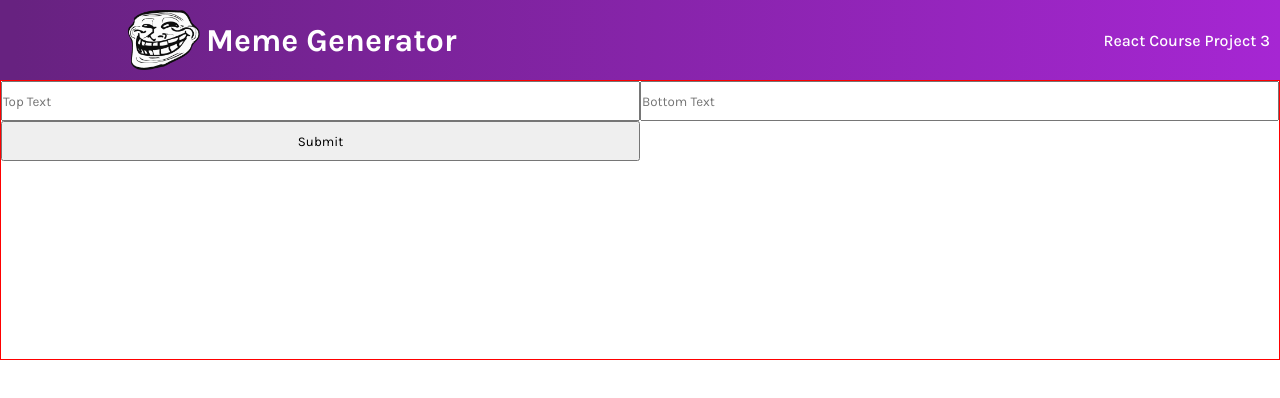
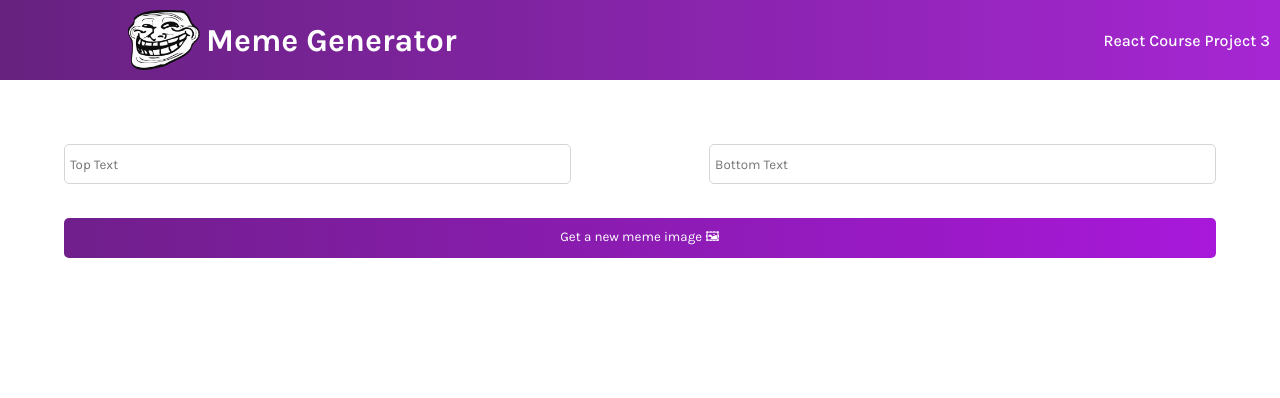
Before and after one commit to AaronJHarvey/React-Meme-Generator, a React (Vite) app: page / in a window 1280 px wide. Shown: the top 398 px of the page. Built offline with nearby package versions, Linux system fonts and the light colour scheme.

Commit message:
Styles Meme Component

```diff
--- a/src/Components/Meme.jsx
+++ b/src/Components/Meme.jsx
@@ -2,10 +2,12 @@
 
 export default function Meme () {
 	return (
-		<form className='text-form'>
-			<input type='text' className='textbox top-text' placeholder='Top Text' />
-			<input type='text' className='textbox bottom-text' placeholder='Bottom Text' />
-			<button className='submit'>Submit</button>
-		</form>
+		<main>
+			<form className='text-form'>
+				<input type='text' className='textbox top-text' placeholder='Top Text' />
+				<input type='text' className='textbox bottom-text' placeholder='Bottom Text' />
+				<button className='submit'> Get a new meme image 🖼 </button>
+			</form>
+		</main>
 	);
 }
--- a/src/index.css
+++ b/src/index.css
@@ -3,7 +3,7 @@
   padding: 0;
   -webkit-box-sizing: border-box;
           box-sizing: border-box;
-  font-family: Karla;
+  font-family: Karla, sans-serif;
 }
 
 .header-container {
@@ -37,13 +37,33 @@
   font-weight: 500;
 }
 
-.text-form {
-  border: 1px solid red;
+main {
+  padding: 5%;
+}
+
+main > .text-form {
   height: 35vh;
   display: -ms-grid;
   display: grid;
   -ms-grid-rows: 40px 40px;
-  -ms-grid-columns: 1fr 1fr;
-      grid-template: 40px 40px / 1fr 1fr;
+  -ms-grid-columns: .5fr .5fr;
+      grid-template: 40px 40px / .5fr .5fr;
+  gap: 12%;
+}
+
+main > .text-form > .textbox {
+  font-family: Karla, sans-serif;
+  border-radius: 5px;
+  border: 1px solid #d5d4d8;
+  text-indent: 5px;
+}
+
+main > .text-form > .submit {
+  grid-column: 1/-1;
+  border-radius: 5px;
+  background: linear-gradient(90.41deg, #711f8d 1.14%, #a818da 100%);
+  color: white;
+  border: none;
+  cursor: pointer;
 }
 /*# sourceMappingURL=index.css.map */
--- a/src/index.scss
+++ b/src/index.scss
@@ -2,7 +2,7 @@
 	margin: 0;
 	padding: 0;
 	box-sizing: border-box;
-	font-family: Karla;
+	font-family: Karla, sans-serif;
 }
 
 .header-container {
@@ -31,16 +31,30 @@
 	}
 }
 
-.text-form {
-	border: 1px solid red;
-	height: 35vh;
-	display: grid;
-	grid-template: 40px 40px / 1fr 1fr;
+main {
+	padding: 5%;
 
-	// & > .text-cont {
-	// 	border: 1px solid blue;
-	// 	display: flex;
-	// 	justify-content: space-around;
-	// 	height: 20%;
-	// }
+	& > .text-form {
+		// border: 1px solid red;
+		height: 35vh;
+		display: grid;
+		grid-template: 40px 40px / .5fr .5fr;
+		gap: 12%;
+
+		& > .textbox {
+			font-family: Karla, sans-serif;
+			border-radius: 5px;
+			border: 1px solid #d5d4d8;
+			text-indent: 5px;
+		}
+
+		& > .submit {
+			grid-column: 1/-1;
+			border-radius: 5px;
+			background: linear-gradient(90.41deg, #711f8d 1.14%, #a818da 100%);
+			color: white;
+			border: none;
+			cursor: pointer;
+		}
+	}
 }
```
Also changed, not shown: 1 other file (tests, documents, lock files or other folders).
